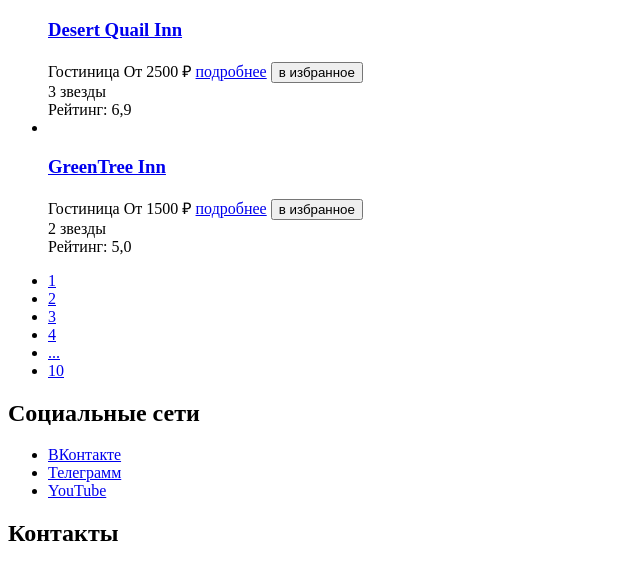
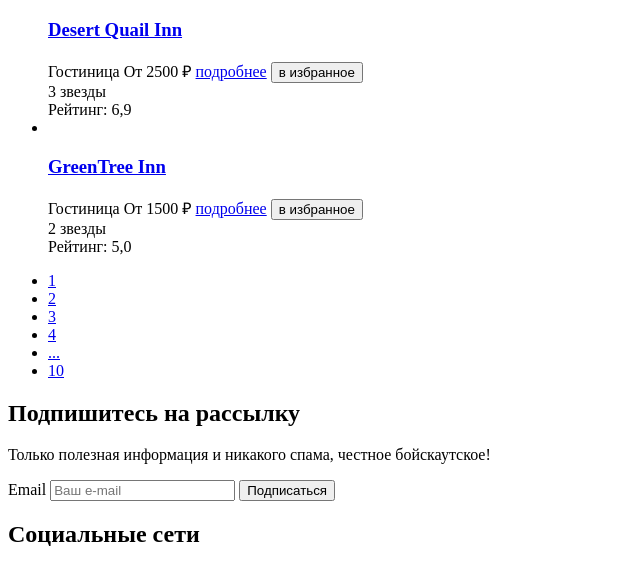
Before and after one commit to htmlacademy-htmlcss/2290319-sedona-36, a plain HTML site: page catalog.html in a window 1280 px wide. Shown: the part 1000-1564 px from the top of the page, without its empty margins (0-640 px from the left). Drawn offline with Linux system fonts and the light colour scheme.

Commit message:
add section subscribe

```diff
--- a/catalog.html
+++ b/catalog.html
@@ -213,6 +213,18 @@
           </li>
         </ul>
       </section>
+
+      <section class="subscribe">
+        <h2 class="subscribe-title">Подпишитесь на рассылку</h2>
+        <p class="subscribe-description">Только полезная информация и никакого спама, честное бойскаутское!</p>
+        <form class="subscribe-form" action="https://echo.htmlacademy.ru/" method="post">
+          <label class="visually-hidden" for="subscribe-email">Email</label>
+          <input class="subscribe-field" type="email" placeholder="Ваш e-mail" name="subscribe-email" id="subscribe-email" required>
+          <button class="subscribe-button button" type="submit">
+            <span class="subscribe-submit">Подписаться</span>
+          </button>
+        </form>
+      </section>
     </main>
 
     <footer class="page-footer">
@@ -236,6 +248,7 @@
           </li>
         </ul>
       </section>
+
       <section class="footer-contacts">
         <h2 class="visually-hidden">Контакты</h2>
         <address class="footer-contacts-address">
```
